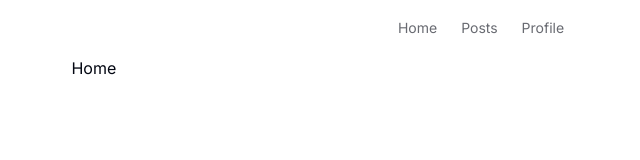
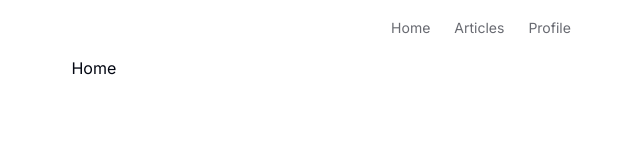
Before and after one commit to atolix/processed, a Next.js app: page / in a window 1280 px wide. Shown: the top 160 px of the page, without its empty margins (159-799 px from the left). Built offline with nearby package versions, Linux system fonts and the light colour scheme.

Commit message:
articles

```diff
--- a/src/components/Header/index.tsx
+++ b/src/components/Header/index.tsx
@@ -17,8 +17,8 @@ const menus = () => {
       url: "/",
     },
     {
-      name: "Posts",
-      url: "/posts",
+      name: "Articles",
+      url: "/articles",
     },
     {
       name: "Profile",
```
Also changed, not shown: src/app/articles/[slug]/page.tsx (renamed from src/app/posts/[slug]/page.tsx), src/app/articles/page.tsx (renamed from src/app/posts/page.tsx).
